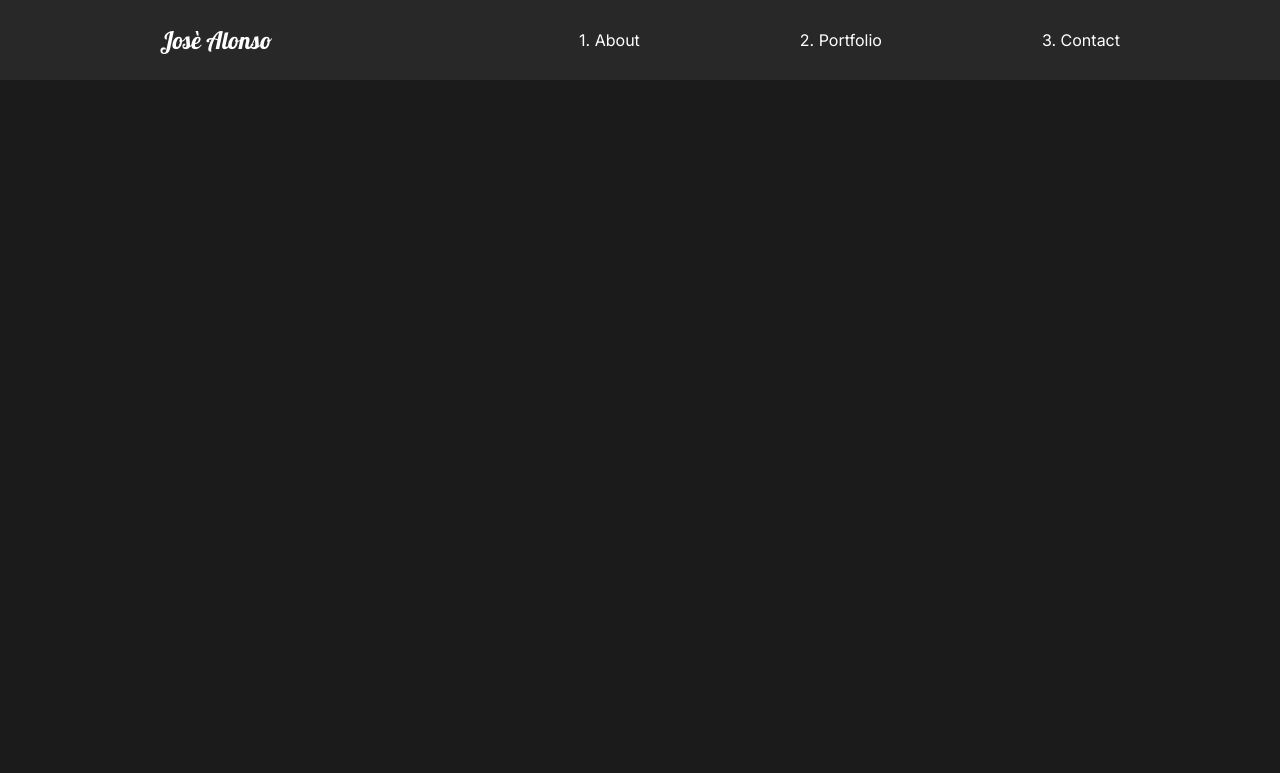
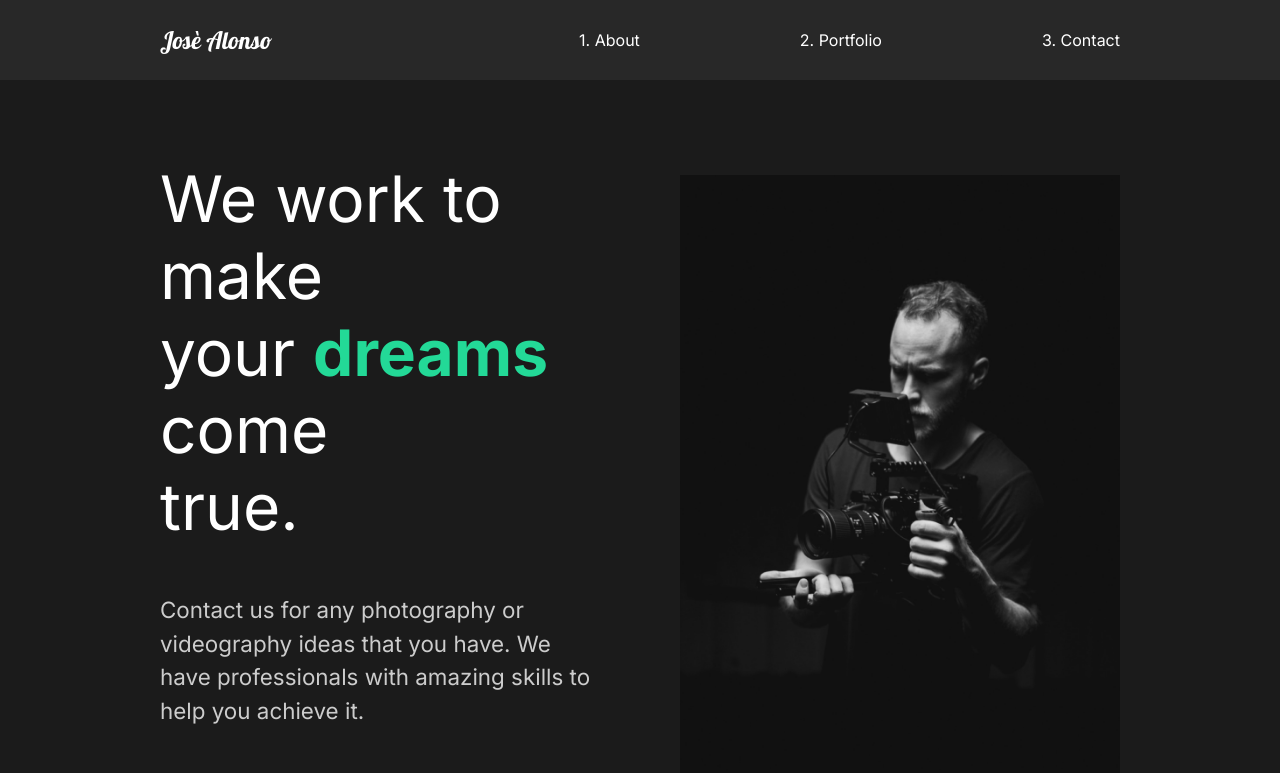
Before and after one commit to Gastonm1/Capture, a React (Create React App) app: page /about in a window 1280 px wide. Shown: the top 773 px of the page. Built offline with nearby package versions, Linux system fonts and the light colour scheme.

Commit message:
Added page animation and children animation

```diff
--- a/src/App.js
+++ b/src/App.js
@@ -1,6 +1,6 @@
 import React from "react";
 //Router
-import { Routes, Route } from "react-router-dom";
+import { Routes, Route, useLocation } from "react-router-dom";
 //Global Style
 import GlobalStyle from "./components/GlobalStyles";
 //Import Pages
@@ -10,19 +10,24 @@
 import MovieDetail from "./pages/MovieDetail";
 //Import Components
 import Nav from "./components/Nav";
+//Framer Motion
+import { AnimatePresence } from "framer-motion";
 
 function App() {
+  const location = useLocation();
   return (
     <div className="App">
       <GlobalStyle />
       <Nav />
-      <Routes>
-        <Route path="/" exact element={<AboutUs />} />
-        <Route path="work" exact element={<OurWork />} />
-        <Route path="work/:id" exact element={<MovieDetail />} />
-        <Route path="contact" exact element={<ContactUs />} />
-        <Route path="/" exact element={<AboutUs />} />
-      </Routes>
+      <AnimatePresence exitBeforeEnter>
+        <Routes location={location} key={location.pathname}>
+          <Route path="/" exact element={<AboutUs />} />
+          <Route path="/about" exact element={<AboutUs />} />
+          <Route path="work" exact element={<OurWork />} />
+          <Route path="work/:id" exact element={<MovieDetail />} />
+          <Route path="contact" exact element={<ContactUs />} />
+        </Routes>
+      </AnimatePresence>
     </div>
   );
 }
--- /dev/null
+++ b/src/animation.js
@@ -0,0 +1,20 @@
+export const pageAnimation = {
+  hidden: {
+    opacity: 0,
+    y: 300,
+  },
+  show: {
+    opacity: 1,
+    y: 0,
+    transition: {
+      duration: 1,
+    },
+  },
+  exit:{
+    opacity: 0,
+    y: 300,
+    transition: {
+      duration: 1,
+    },
+  }
+};
--- a/src/components/AboutSection.js
+++ b/src/components/AboutSection.js
@@ -11,21 +11,19 @@
   return (
     <About>
       <Description>
-        <div className="title">
+        <motion.div>
           <Hide>
-            <motion.h2 animate={{ opacity: 1 }} initial={{ opacity: 0 }}>
-              We work to make
+            <motion.h2>We work to make</motion.h2>
+          </Hide>
+          <Hide>
+            <motion.h2>
+              your <span>dreams</span> come
             </motion.h2>
           </Hide>
           <Hide>
-            <h2>
-              your <span>dreams</span> come
-            </h2>
+            <motion.h2>true.</motion.h2>
           </Hide>
-          <Hide>
-            <h2>true.</h2>
-          </Hide>
-        </div>
+        </motion.div>
         <p>
           Contact us for any photography or videography ideas that you have. We
           have professionals with amazing skills to help you achieve it.
--- a/src/pages/AboutUs.js
+++ b/src/pages/AboutUs.js
@@ -1,17 +1,25 @@
-import React from 'react';
+import React from "react";
 //Page Components
-import AboutSection from '../components/AboutSection'
-import ServiceSection from '../components/ServicesSection'
-import FaqSection from '../components/FaqSection';
+import AboutSection from "../components/AboutSection";
+import ServiceSection from "../components/ServicesSection";
+import FaqSection from "../components/FaqSection";
+//Framer Motion
+import { motion } from "framer-motion";
+import { pageAnimation } from "../animation";
 
 const AboutUs = () => {
-    return (
-        <>
-        <AboutSection/>
-        <ServiceSection/>
-        <FaqSection/>
-        </>
-    )
-}
+  return (
+    <motion.div
+      exit="exit"
+      variants={pageAnimation}
+      initial="hidden"
+      animate="show"
+    >
+      <AboutSection />
+      <ServiceSection />
+      <FaqSection />
+    </motion.div>
+  );
+};
 
-export default AboutUs
+export default AboutUs;
--- a/src/pages/ContactUs.js
+++ b/src/pages/ContactUs.js
@@ -1,10 +1,19 @@
 import React from "react";
+//Framer Motion
+import { motion } from "framer-motion";
+import { pageAnimation } from "../animation";
 
 const ContactUS = () => {
   return (
-    <div>
+    <motion.div
+      exit="exit"
+      variants={pageAnimation}
+      initial="hidden"
+      animate="show"
+      style={{background: "#fff"}}
+    >
       <h1>Contact</h1>
-    </div>
+    </motion.div>
   );
 };
 
--- a/src/pages/MovieDetail.js
+++ b/src/pages/MovieDetail.js
@@ -2,6 +2,9 @@
 import styled from "styled-components";
 import { useLocation } from "react-router-dom";
 import { MovieState } from "../movieState";
+//Framer Motion
+import { motion } from "framer-motion";
+import { pageAnimation } from "../animation";
 
 const MovieDetail = () => {
   const url = useLocation();
@@ -20,7 +23,12 @@
   return (
     <>
       {movie && (
-        <Details>
+        <Details
+          exit="exit"
+          variants={pageAnimation}
+          initial="hidden"
+          animate="show"
+        >
           <Headline>
             <h2>{movie.title}</h2>
             <img src={movie.mainImg} alt="movie" />
@@ -43,7 +51,7 @@
   );
 };
 
-const Details = styled.div`
+const Details = styled(motion.div)`
   color: white;
 `;
 const Headline = styled.div`
--- a/src/pages/OurWork.js
+++ b/src/pages/OurWork.js
@@ -5,10 +5,19 @@
 import athlete from "../img/athlete-small.png";
 import theracer from "../img/theracer-small.png";
 import goodtimes from "../img/goodtimes-small.png";
+//Framer Motion
+import { motion } from "framer-motion";
+import { pageAnimation } from "../animation";
 
 const OurWork = () => {
   return (
-    <Work>
+    <Work
+      animate="show"
+      exit="exit"
+      initial="hidden"
+      style={{ background: "#fff" }}
+      variants={pageAnimation}
+    >
       <Movie>
         <h2>The Athlete</h2>
         <div className="line"></div>
@@ -34,7 +43,7 @@
   );
 };
 
-const Work = styled.div`
+const Work = styled(motion.div)`
   min-height: 100vh;
   overflow: hidden;
   padding: 5rem 10rem;
```
